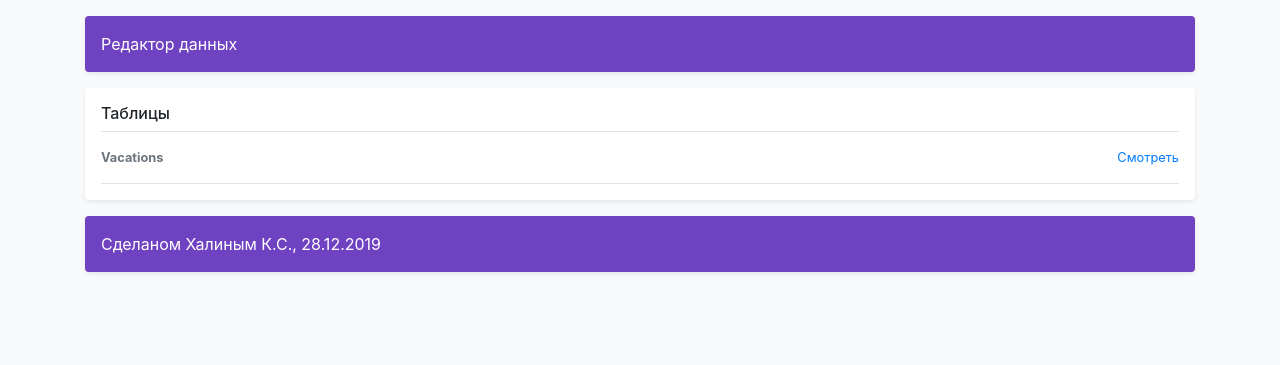
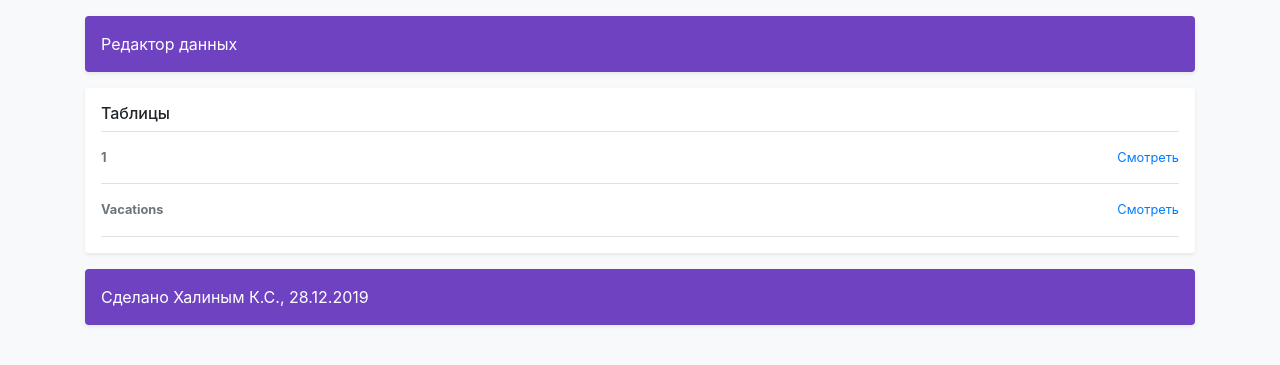
Before and after one commit to DogggHunter/DBEditor, a Flask app: page / in a window 1280 px wide. Shown: the top 365 px of the page. Run offline with Flask 2, Linux system fonts and the light colour scheme; tables that the repository leaves empty or names only in its code hold one stand-in row (values such as "Sample post"); some libraries are stand-ins or nearby versions.

Commit message:
Edit text

```diff
--- a/templates/base.html
+++ b/templates/base.html
@@ -18,7 +18,7 @@
     </div>
     <div id='creator' class="d-flex p-3 my-3 rounded shadow-sm">
         <div class="lh-100">
-            Сделаном Халиным К.С., 28.12.2019
+            Сделано Халиным К.С., 28.12.2019
         </div>
     </div>
 </main>
```
